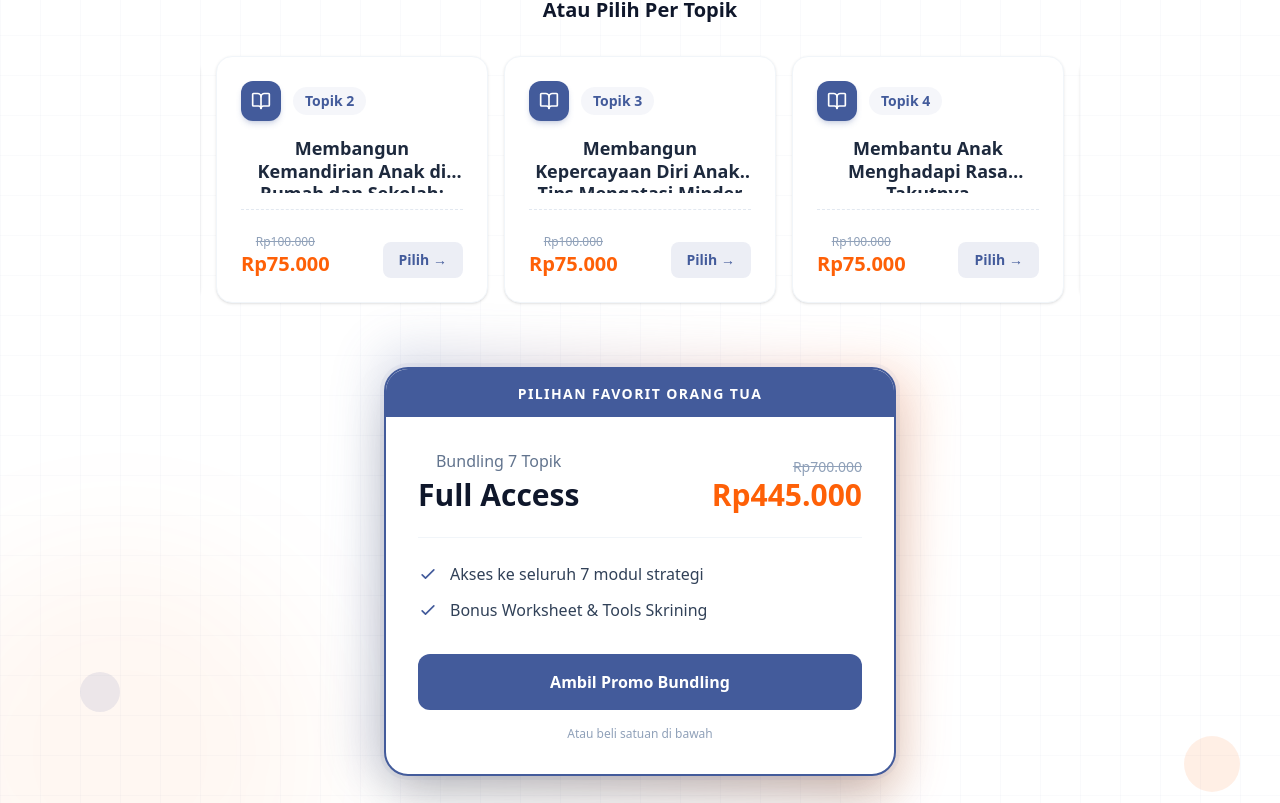
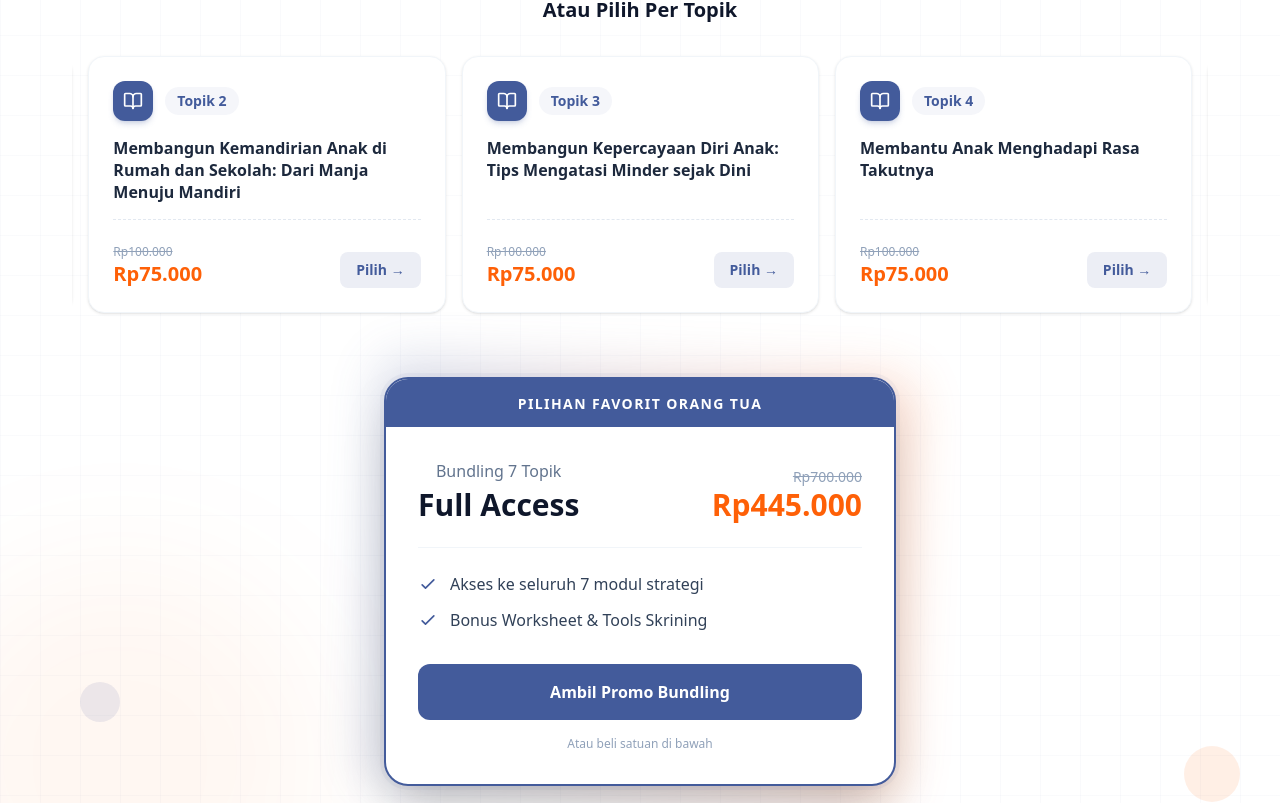
Before and after one commit to websitepraktiqu/marketing, a Next.js app: page /seri-bantu-anakku in a window 1280 px wide. Shown: the part 877-1680 px from the top of the page. Built offline with nearby package versions, Linux system fonts and the light colour scheme.

Commit message:
feat: Add 'Seri Bantu Anakku' landing page and its new `TopicCarousel` component.

```diff
--- a/app/seri-bantu-anakku/components/TopicCarousel.tsx
+++ b/app/seri-bantu-anakku/components/TopicCarousel.tsx
@@ -48,7 +48,7 @@ const TopicCarousel = ({ topics }: TopicCarouselProps) => {
                                             <span className="text-[#435b9b] font-bold text-sm bg-[#435b9b]/5 px-3 py-1 rounded-full">Topik {topic.id}</span>
                                         </div>
 
-                                        <h4 className="text-slate-800 font-bold text-lg mb-2 leading-tight h-[3.5rem] line-clamp-2">
+                                        <h4 className="text-slate-800 font-bold text-base mb-2 leading-snug min-h-[3rem] line-clamp-3">
                                             {topic.name}
                                         </h4>
                                     </div>
--- a/app/seri-bantu-anakku/page.tsx
+++ b/app/seri-bantu-anakku/page.tsx
@@ -365,12 +365,14 @@ export default function SeriBantuAnakku() {
                             ))}
                         </div>
 
-                        {/* Topic Carousel moved here */}
-                        <div className={`mb-16 ${isVisible ? 'animate-fade-in-up' : 'opacity-0'}`} style={{ animationDelay: '0.3s' }}>
-                            <TopicCarousel topics={roadmapData.flatMap(step => step.topics)} />
-                        </div>
+                    </div>
 
-                        {/* Centered Pricing Preview Card */}
+                    {/* Topic Carousel moved here with wider container */}
+                    <div className={`w-full max-w-7xl mx-auto mb-16 relative z-10 px-4 ${isVisible ? 'animate-fade-in-up' : 'opacity-0'}`} style={{ animationDelay: '0.3s' }}>
+                        <TopicCarousel topics={roadmapData.flatMap(step => step.topics)} />
+                    </div>
+
+                    <div className="max-w-4xl mx-auto text-center relative z-10">
                         <div className={`relative mx-auto w-full max-w-lg ${isVisible ? 'animate-scale-in' : 'opacity-0'}`} style={{ animationDelay: "0.4s" }}>
                             <div className="absolute inset-0 bg-gradient-to-r from-[#435b9b] to-[#fe6007] rounded-3xl transform rotate-2 scale-105 opacity-20 blur-xl"></div>
 
```
